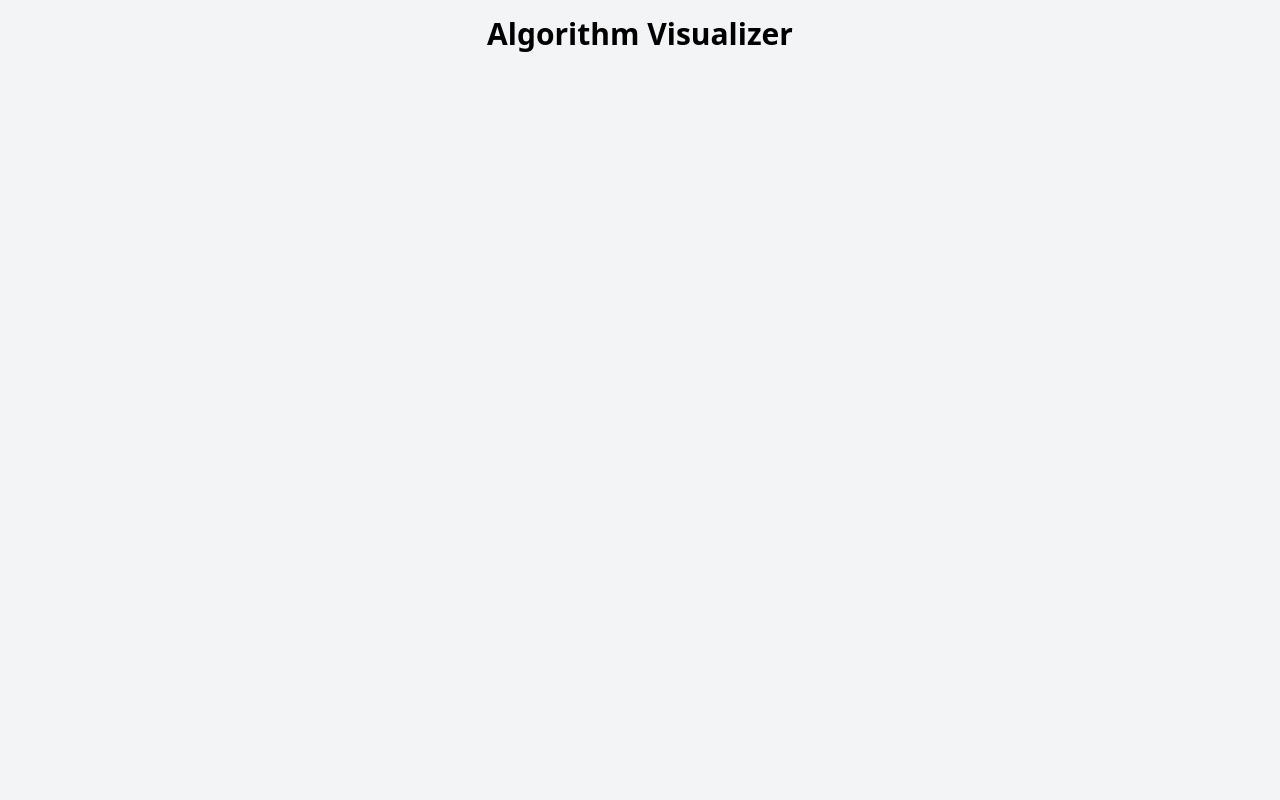
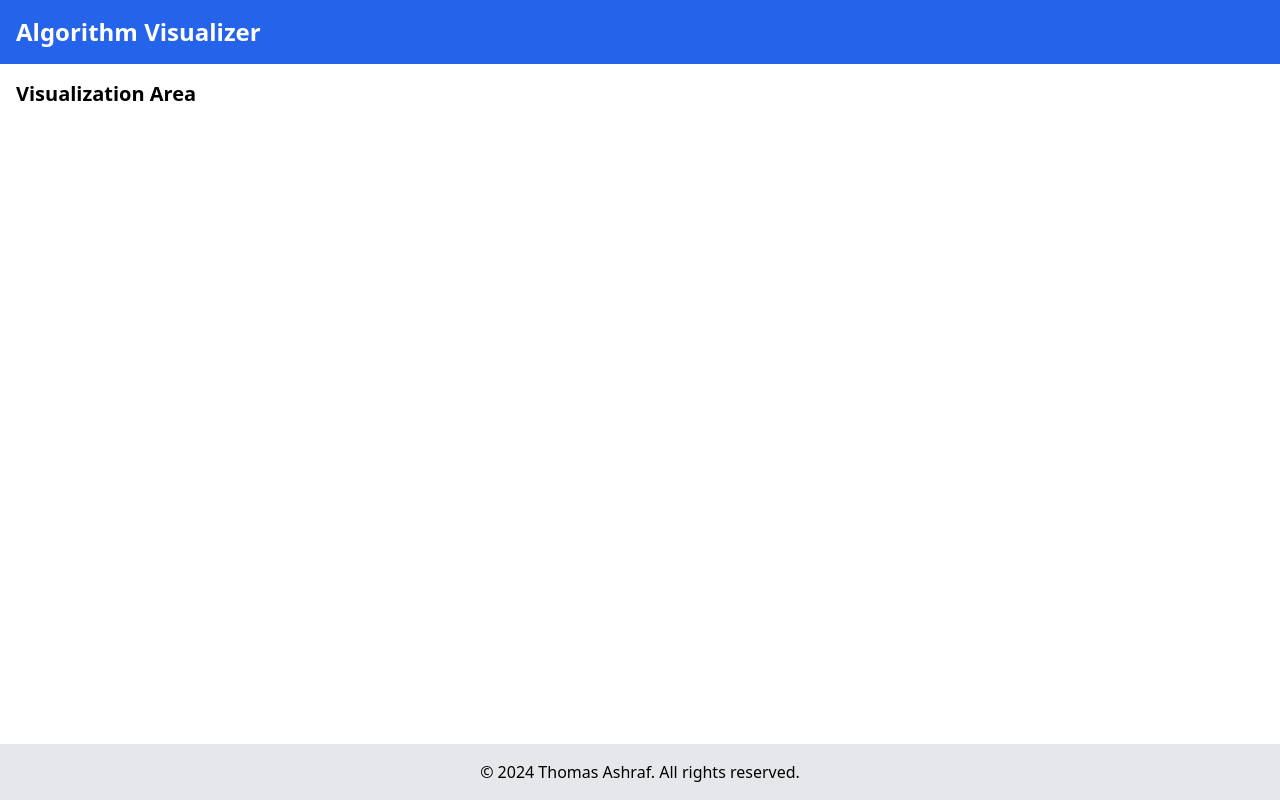
Before and after one commit to thomas-x-69/ALX_Algorithm_Visualizer, a React (Vite) app: page / in a window 1280 px wide. Built offline with nearby package versions, Linux system fonts and the light colour scheme.

Commit message:
Basic component structure

```diff
--- a/package.json
+++ b/package.json
@@ -11,7 +11,8 @@
   },
   "dependencies": {
     "react": "^18.3.1",
-    "react-dom": "^18.3.1"
+    "react-dom": "^18.3.1",
+    "react-router-dom": "^6.27.0"
   },
   "devDependencies": {
     "@eslint/js": "^9.11.1",
--- a/src/App.jsx
+++ b/src/App.jsx
@@ -1,10 +1,22 @@
+import React from "react";
+import { BrowserRouter as Router, Route, Routes } from "react-router-dom";
+import Header from "./components/Header";
+import Footer from "./components/Footer";
+import AlgorithmVisualizer from "./components/AlgorithmVisualizer";
+
 function App() {
   return (
-    <div className="min-h-screen bg-gray-100">
-      <h1 className="text-3xl font-bold text-center py-4">
-        Algorithm Visualizer
-      </h1>
-    </div>
+    <Router>
+      <div className="flex flex-col min-h-screen">
+        <Header />
+        <main className="flex-1">
+          <Routes>
+            <Route path="/" element={<AlgorithmVisualizer />} />
+          </Routes>
+        </main>
+        <Footer />
+      </div>
+    </Router>
   );
 }
 
--- /dev/null
+++ b/src/components/AlgorithmVisualizer.jsx
@@ -0,0 +1,9 @@
+const AlgorithmVisualizer = () => {
+  return (
+    <div className="flex-1 p-4">
+      <h2 className="text-xl font-semibold mb-4">Visualization Area</h2>
+    </div>
+  );
+};
+
+export default AlgorithmVisualizer;
--- /dev/null
+++ b/src/components/Footer.jsx
@@ -0,0 +1,9 @@
+const Footer = () => {
+  return (
+    <footer className="bg-gray-200 p-4 text-center">
+      <p>&copy; 2024 Thomas Ashraf. All rights reserved.</p>
+    </footer>
+  );
+};
+
+export default Footer;
--- /dev/null
+++ b/src/components/Header.jsx
@@ -0,0 +1,9 @@
+const Header = () => {
+  return (
+    <header className="bg-blue-600 text-white p-4">
+      <h1 className="text-2xl font-bold">Algorithm Visualizer</h1>
+    </header>
+  );
+};
+
+export default Header;
```
Also changed, not shown: 1 other file (tests, documents, lock files or other folders).
